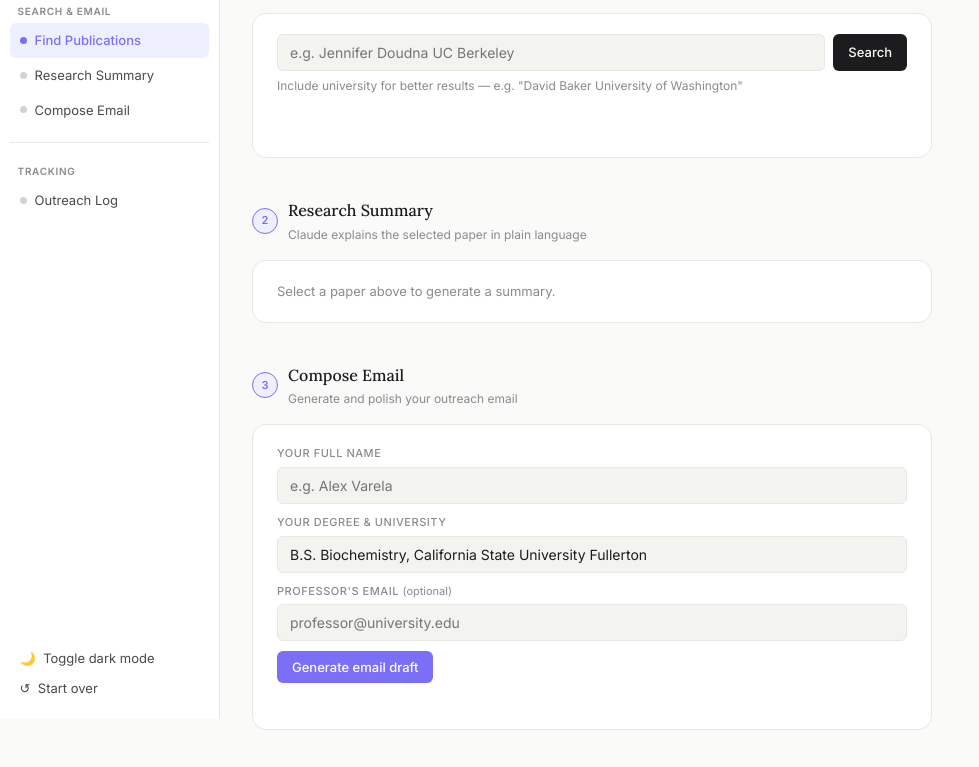
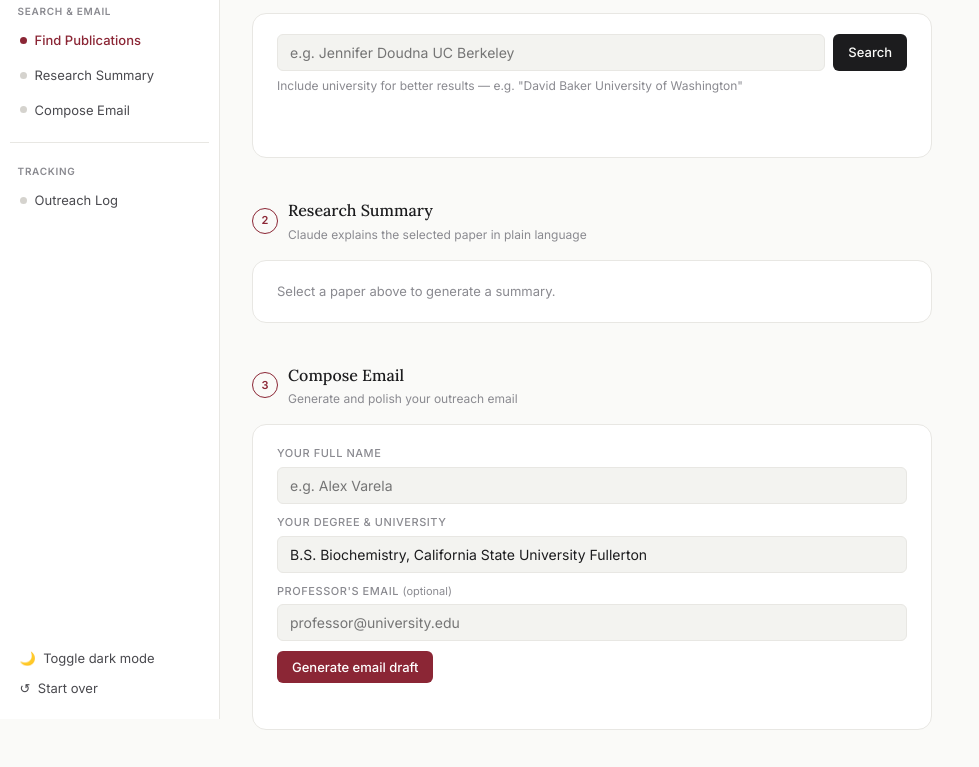
Before and after one commit to avarela8057/Professor-emailer, a plain HTML site: page index.html in a window 1280 px wide. Shown: the part 81-848 px from the top of the page, without its empty margins (0-979 px from the left). Drawn offline with Linux system fonts and the light colour scheme.

Commit message:
v3: Updated colors to CSUF Maroon and Gold

```diff
--- a/index.html
+++ b/index.html
@@ -11,8 +11,8 @@
   --bg:#FAFAF8; --bg-2:#F3F3F0; --bg-3:#EEECEA;
   --surface:#FFFFFF; --border:#E8E7E3; --border-2:#D5D3CE;
   --ink:#1C1C1E; --ink-2:#4A4A4F; --ink-3:#8A8A90;
-  --accent:#7C6FF7; --accent-soft:#EEF0FF;
-  --amber:#F59E0B; --amber-soft:#FFFBEB;
+  --accent:#7C6FF7; --accent:#8B2635;
+  --amber:#FDB913; --amber-soft:#FFF8E1;
   --green:#10B981; --green-soft:#ECFDF5;
   --red:#EF4444; --red-soft:#FEF2F2;
   --nav-w:220px;
```
